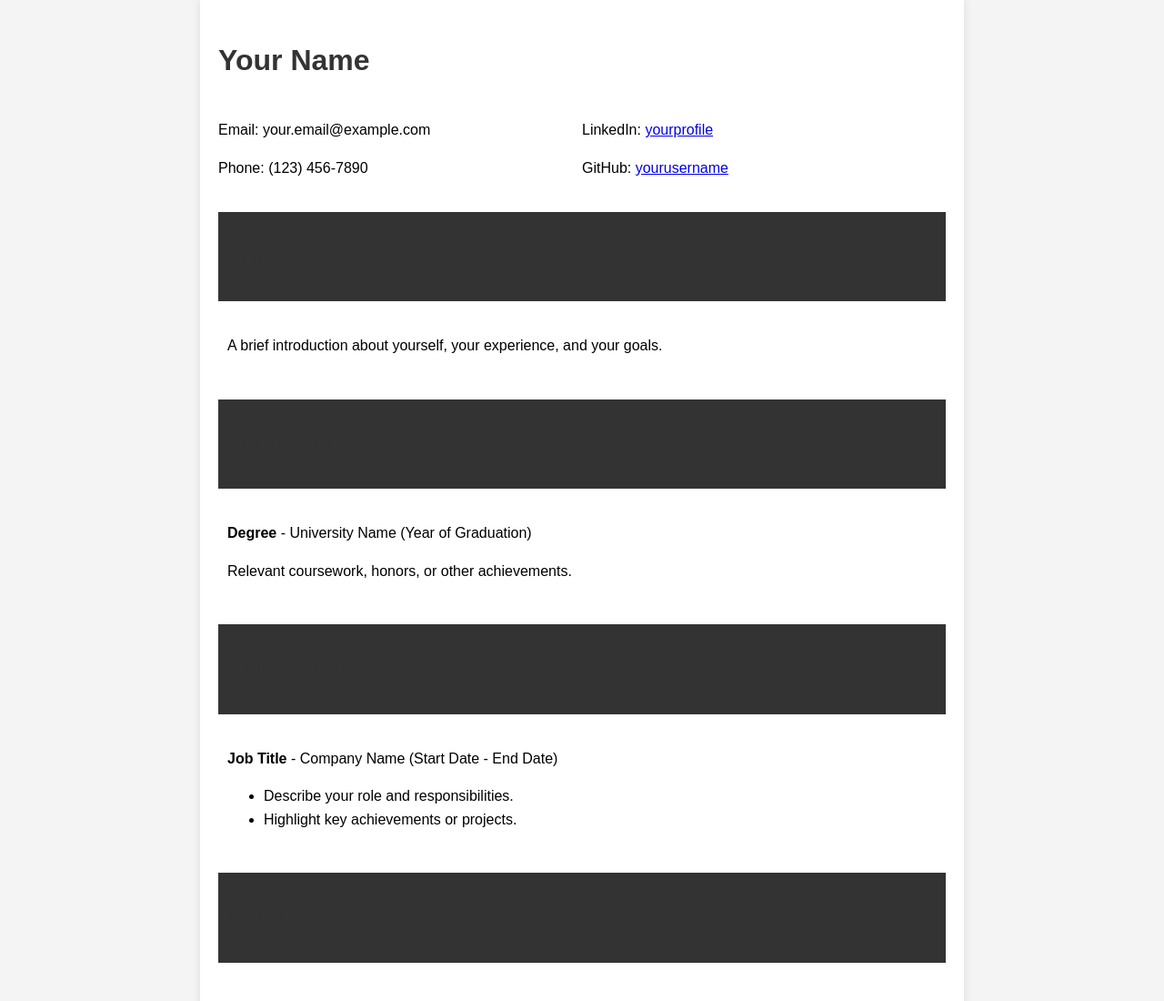
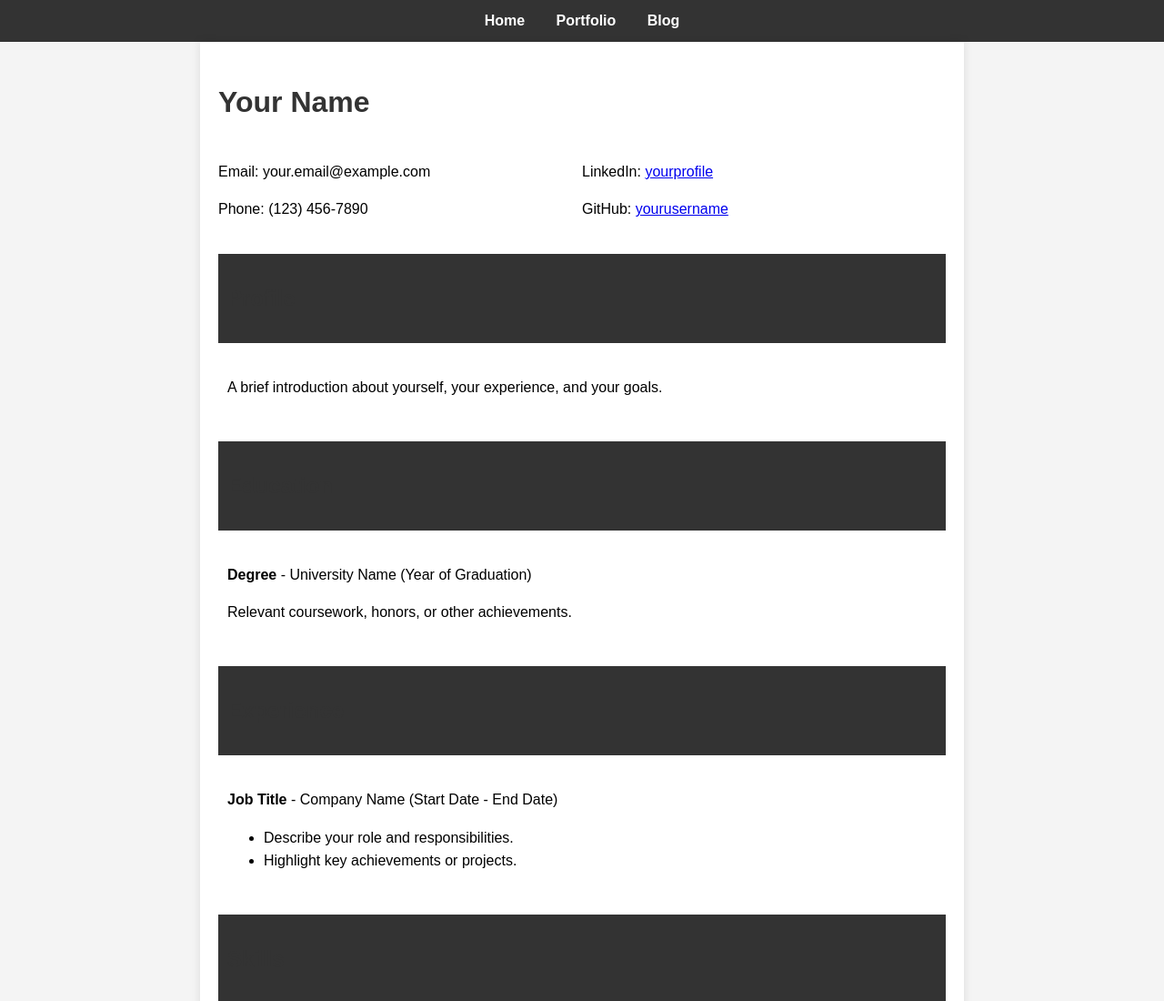
Before and after one commit to JulioCandela1993/JulioCandela1993.github.io, a plain HTML site: page index.html in a window 1280 px wide. Shown: the top 1100 px of the page at 91% size. Drawn offline with Linux system fonts and the light colour scheme.

Commit message:
Update index.html

```diff
--- a/index.html
+++ b/index.html
@@ -19,6 +19,20 @@
             background: #fff;
             padding: 20px;
             box-shadow: 0 0 10px rgba(0,0,0,0.1);
+        }
+        nav {
+            background-color: #333;
+            padding: 10px;
+            text-align: center;
+        }
+        nav a {
+            color: white;
+            margin: 0 15px;
+            text-decoration: none;
+            font-weight: bold;
+        }
+        nav a:hover {
+            text-decoration: underline;
         }
         h1, h2 {
             color: #333;
@@ -79,6 +93,13 @@
     </style>
 </head>
 <body>
+    <!-- Navigation Menu -->
+    <nav>
+        <a href="index.html">Home</a>
+        <a href="portfolio.html">Portfolio</a>
+        <a href="blog.html">Blog</a>
+    </nav>
+
     <div class="container">
         <h1>Your Name</h1>
         <div class="contact-info">
```
